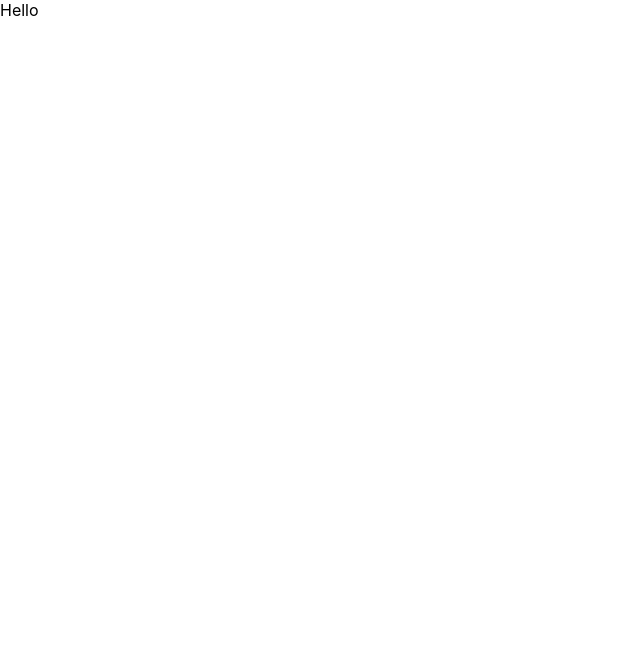
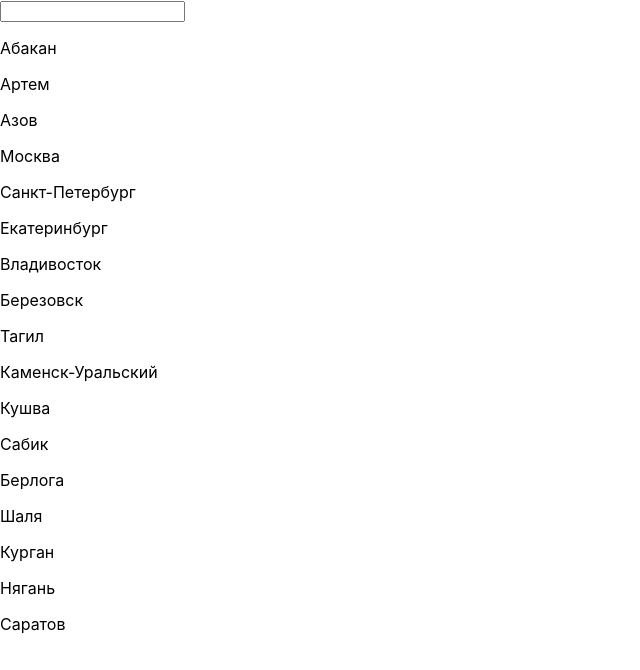
Before and after one commit to SGRashid/react-test-1, a React (Create React App) app: page / in a window 1280 px wide. Shown: the top 670 px of the page, without its empty margins (0-640 px from the left). Built offline with nearby package versions, Linux system fonts and the light colour scheme.

Commit message:
Added filter for cityes

```diff
--- a/src/components/Main/Main.jsx
+++ b/src/components/Main/Main.jsx
@@ -1,11 +1,47 @@
 import React from "react";
 import './Main.css';
 
+const cityList = [
+  "Абакан",
+  "Артем",
+  "Азов",
+  "Москва",
+  "Санкт-Петербург",
+  "Екатеринбург",
+  "Владивосток",
+  "Березовск",
+  "Тагил",
+  "Каменск-Уральский",
+  "Кушва",
+  "Сабик",
+  "Берлога",
+  "Шаля",
+  "Курган",
+  "Нягань",
+  "Саратов"
+];
+
 class Main extends React.Component {
+  constructor(props) {
+    super(props);
+    this.state = {value: ''};
+  }
+  handleChange = (event) => {
+    this.setState({value: event.target.value});
+  };
+  filter = city => {
+    if (this.state.value === '') { return true; }
+    const len = this.state.value.length;
+    if (city.slice(0, len).toLowerCase() === this.state.value.toLowerCase()) { return true; }
+    return false;
+  };
   render() {
     return (
       <>
-        Hello
+        <input type="text" value={this.state.value} onChange={this.handleChange} />
+        {cityList
+          .filter(this.filter)
+          .map(element => <p>{element}</p>)}
       </>
     )
   }
```
Also changed, not shown: src/logo.svg (deleted).
